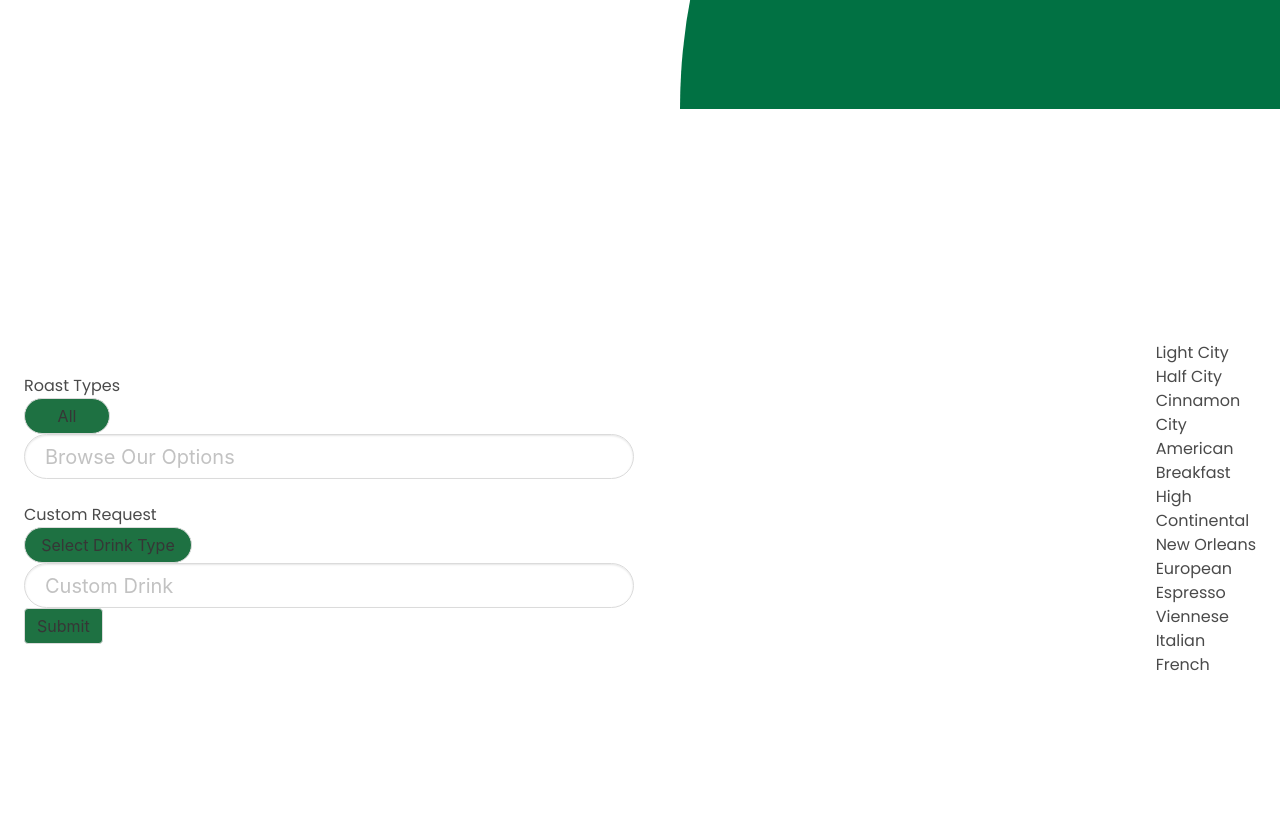
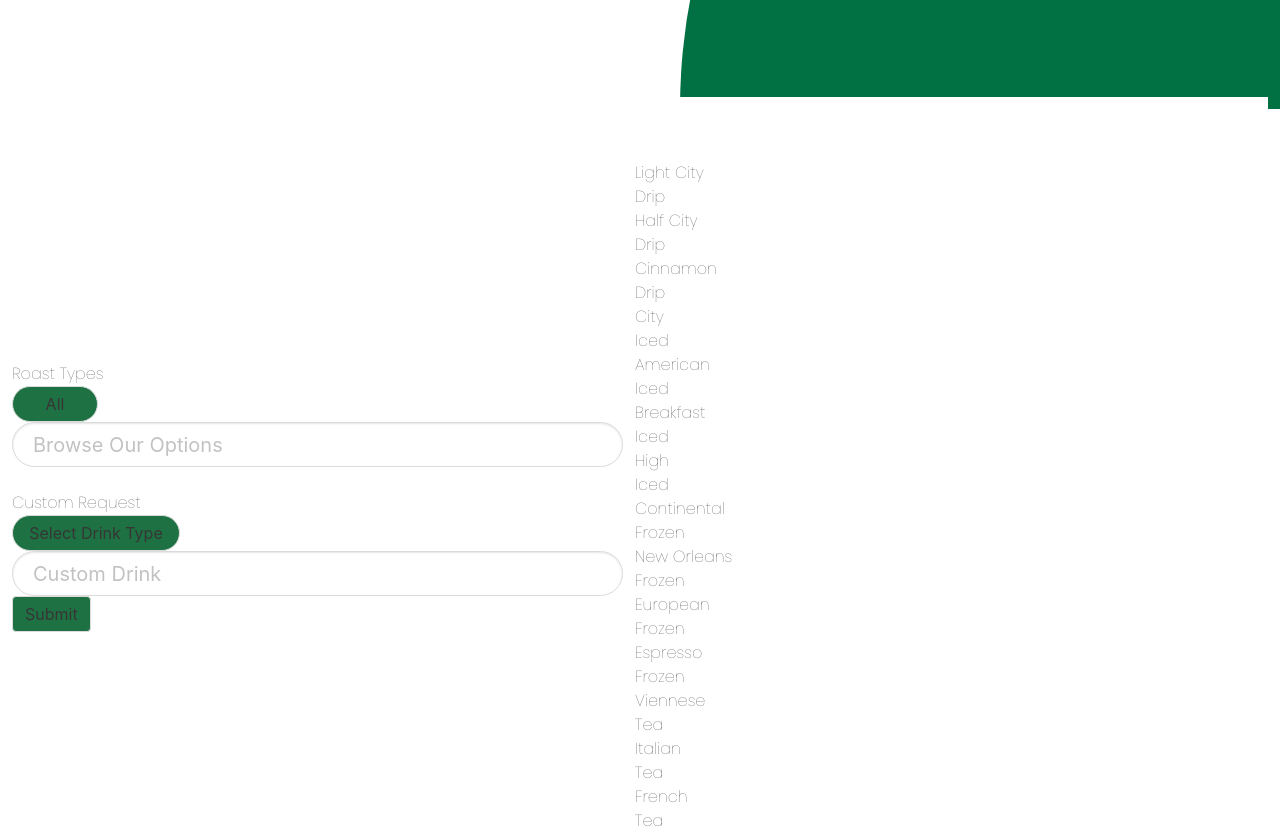
Before and after one commit to baker-brattin-luna/coffee-project-luna, a website: page coffee-main.html in a window 1280 px wide. Shown: the part 691-1527 px from the top of the page. Drawn offline with Linux system fonts and the light colour scheme.

Commit message:
add: columns and tiles

```diff
--- a/_javascript/main.js
+++ b/_javascript/main.js
@@ -22,11 +22,12 @@ createCoffee.addEventListener('click', function () {
 });
 
 function renderCoffee(coffee) {
-  let html = '<div class="coffee">';
-  html += coffee.name ;
-  html += '</div>';
-
-  return html;
+  return `
+    <div class="coffee">
+        <h2>${coffee.name}</h2>
+        <p>${coffee.roast}</p>
+    </div>
+`
 }
 
 function renderCoffees(coffees) {
--- a/coffee-main.html
+++ b/coffee-main.html
@@ -46,8 +46,8 @@
   </ul>
 </section>
 
-<section class="section">
-  <div class = search-custom>
+<section class="section columns">
+  <div class = search-custom column>
 <div class="search-roast">
                 <label for="roast-selection">Roast Types</label><br>
                 <select id="roast-selection" class="button dropdown-toggle button select is-rounded dropdown-toggle is-normal" data-toggle="dropdown"
@@ -86,8 +86,7 @@
 
           <!--Coffee-List-Tile-->
 
-        <div id="coffees">
-        </div>
+        <div id="coffees" class="column"></div>
 
 </section>
 <nav class="level">
--- a/css/styling.css
+++ b/css/styling.css
@@ -1,6 +1,5 @@
-@import url('https://fonts.googleapis.com/css2?family=Poppins:200,300,400,500,600,700,800,900&display=swap');
-*
-{
+@import url('https://fonts.googleapis.com/css2?family=Poppins:wght@100,200,300,400&display=swap');
+* {
   margin: 0;
   padding: 0;
   box-sizing: border-box;
```
